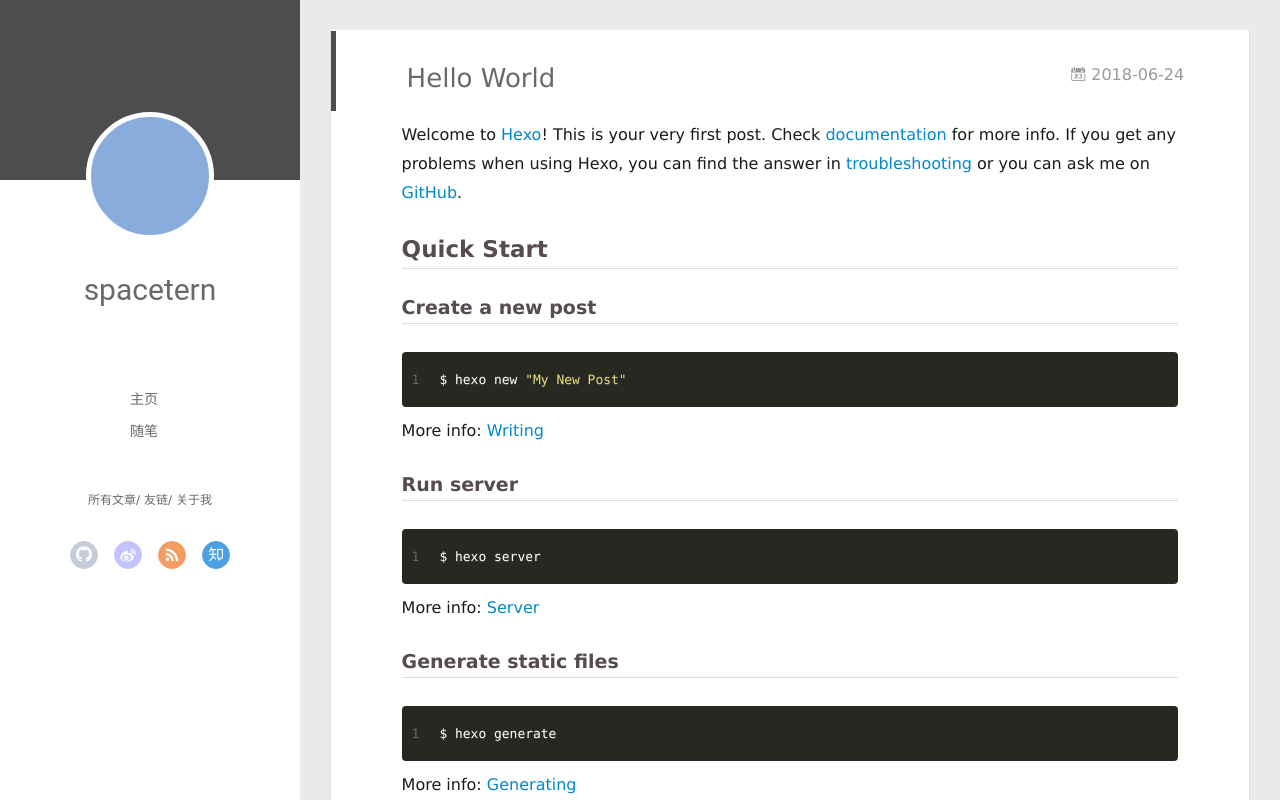
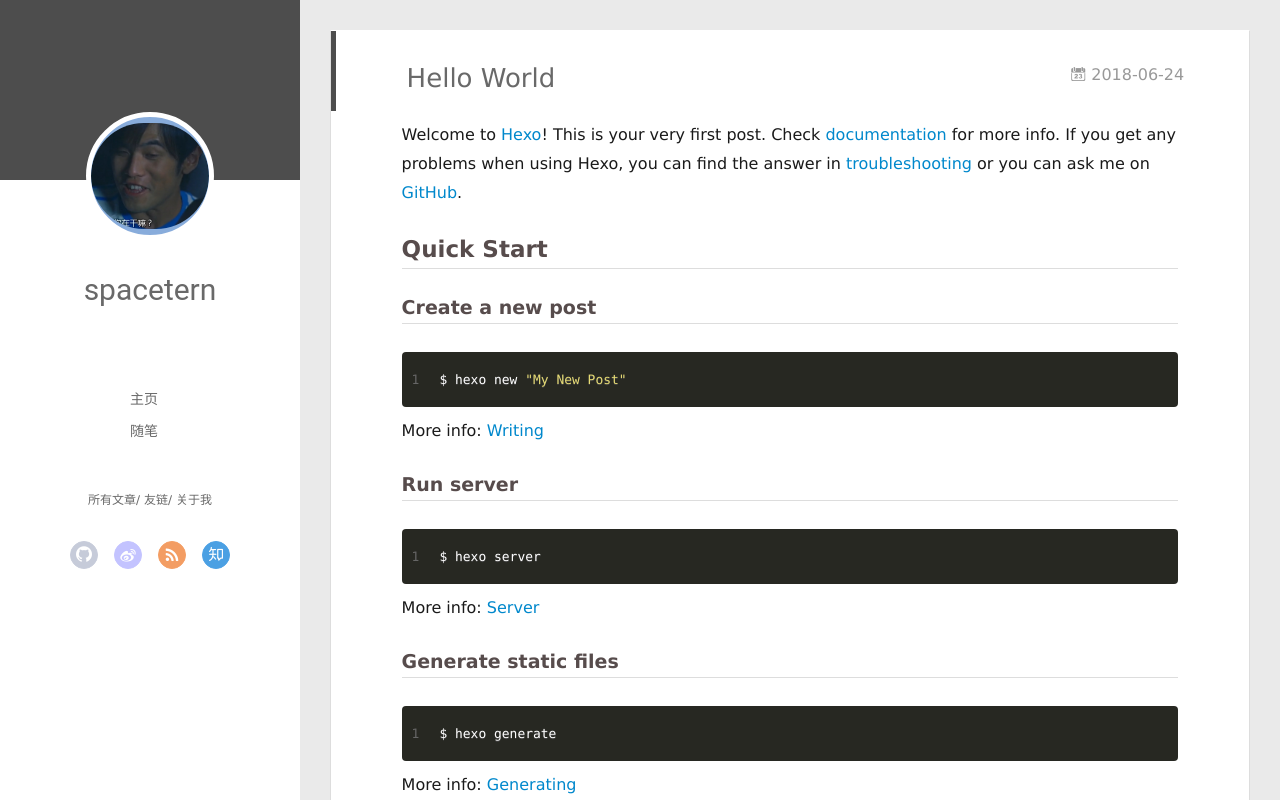
Before and after one commit to spacetern/http-spacetern.github.io, a plain HTML site: page 2018/06/24/hello-world/index.html in a window 1280 px wide. Drawn offline with Linux system fonts and the light colour scheme; no server answers.

Commit message:
Site updated: 2018-06-24 16:03:16

```diff
--- a/2018/06/24/hello-world/index.html
+++ b/2018/06/24/hello-world/index.html
@@ -47,7 +47,7 @@
 <div class="intrude-less">
 	<header id="header" class="inner">
 		<a href="/" class="profilepic">
-			<img src="" class="js-avatar">
+			<img src="/1.jpg" class="js-avatar">
 		</a>
 		<hgroup>
 		  <h1 class="header-author"><a href="/">spacetern</a></h1>
```
Also changed, not shown: 2018/06/24/test-md/index.html (+1 -1 lines), archives/2018/06/index.html (+1 -1 lines), archives/2018/index.html (+1 -1 lines), archives/index.html (+1 -1 lines), index.html (+1 -1 lines), 1.jpg (added).
